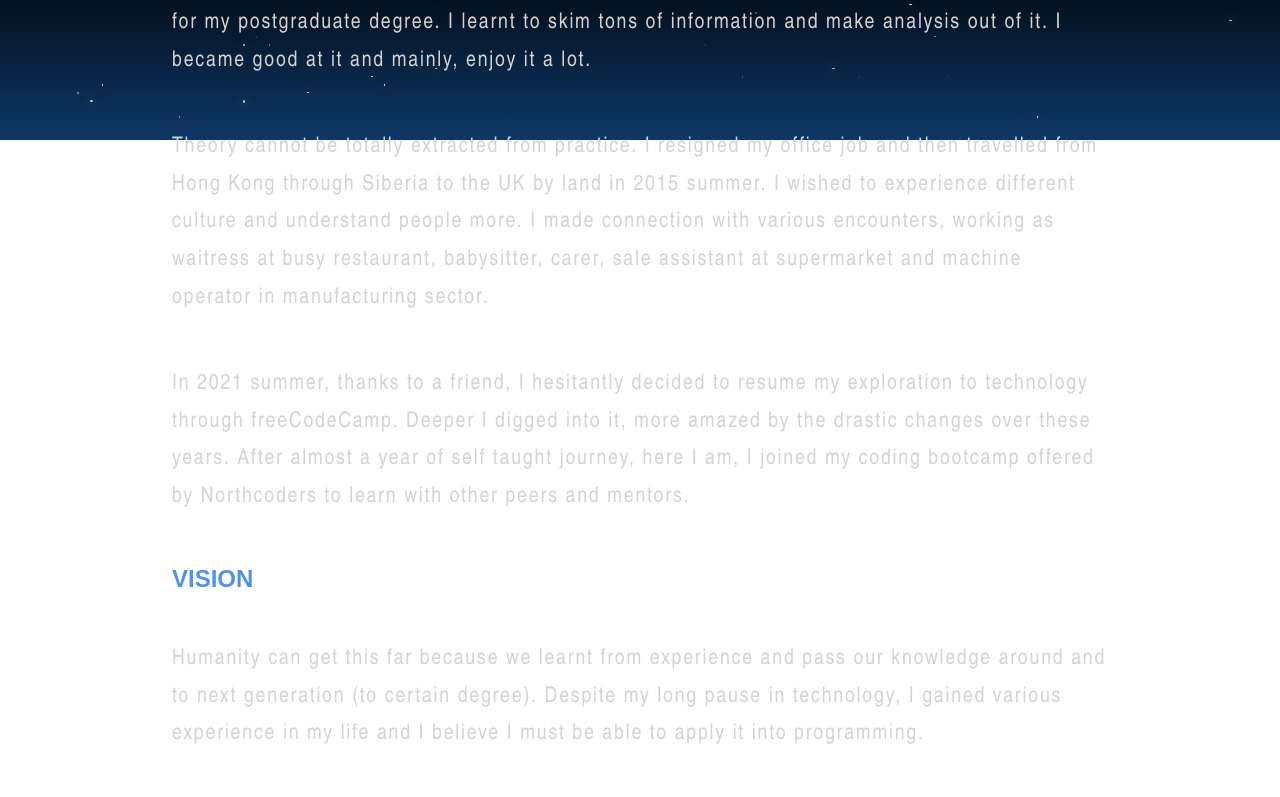
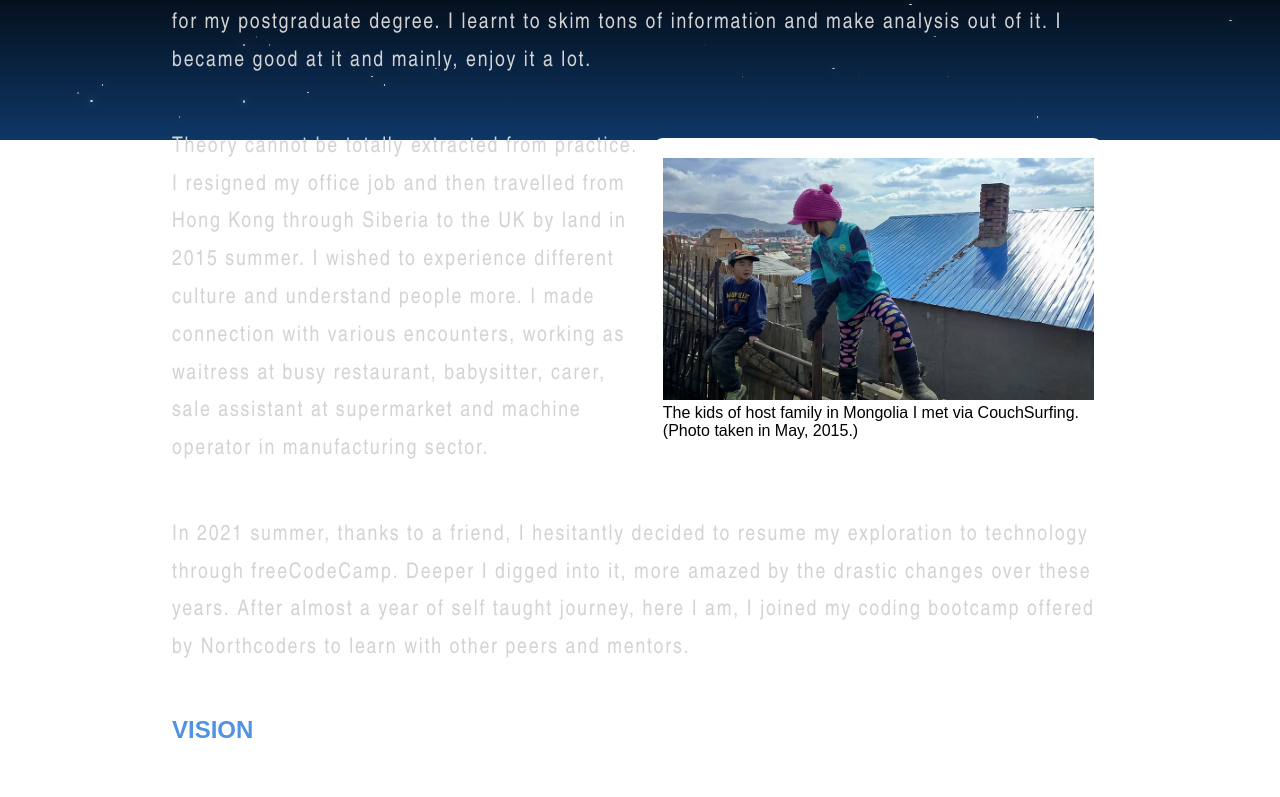
Before and after one commit to kamiviolet/portfolio-react, a React (Vite) app: page /portfolio-react/about in a window 1280 px wide. Shown: the part 660-1457 px from the top of the page. Built offline with nearby package versions, Linux system fonts and the light colour scheme.

Commit message:
add carousel component for photos

```diff
--- /dev/null
+++ b/src/components/Carousel.jsx
@@ -0,0 +1,8 @@
+export default function Carousel() {
+    return (
+        <figure className="intro_images" >
+            <img src="/intro_1.jpg" />
+            <figcaption>The kids of host family in Mongolia I met via CouchSurfing. (Photo taken in May, 2015.)</figcaption>
+        </figure>
+    )
+}
--- a/src/routes/About.jsx
+++ b/src/routes/About.jsx
@@ -1,7 +1,10 @@
+import "../css/about.css"
+import Carousel from "../components/Carousel"
+
 export default function About() {
     return (
-        <main>
-            <section className="section about">
+        <main role="about_page">
+            <section className="about">
                 <h2>Background</h2>
                 <p>
                     Being one of the nerds at school, I have been always grateful for the existence of computer and the internet, that I could access to information. I liked to explore materials to learn various softwares without waiting for my computer teacher to introduce to us. In early 2000s, I hosted my first homepage in Geocities JP. It was fun to think of various themes and designs to put on my homepage back then.
@@ -10,6 +13,7 @@ export default function About() {
                 <p>
                     Despite my passion about science, I am also fascinated by history and ended up in humanities. I studied Religious studies and Philosophy for my first degree and then pursued Japanese Studies for my postgraduate degree. I learnt to skim tons of information and make analysis out of it. I became good at it and mainly, enjoy it a lot.
                 </p>
+                <Carousel />
                 <p>
                     Theory cannot be totally extracted from practice. I resigned my office job and then travelled from Hong Kong through Siberia to the UK by land in 2015 summer. I wished to experience different culture and understand people more. I made connection with various encounters, working as waitress at busy restaurant, babysitter, carer, sale assistant at supermarket and machine operator in manufacturing sector.
                 </p>
```
